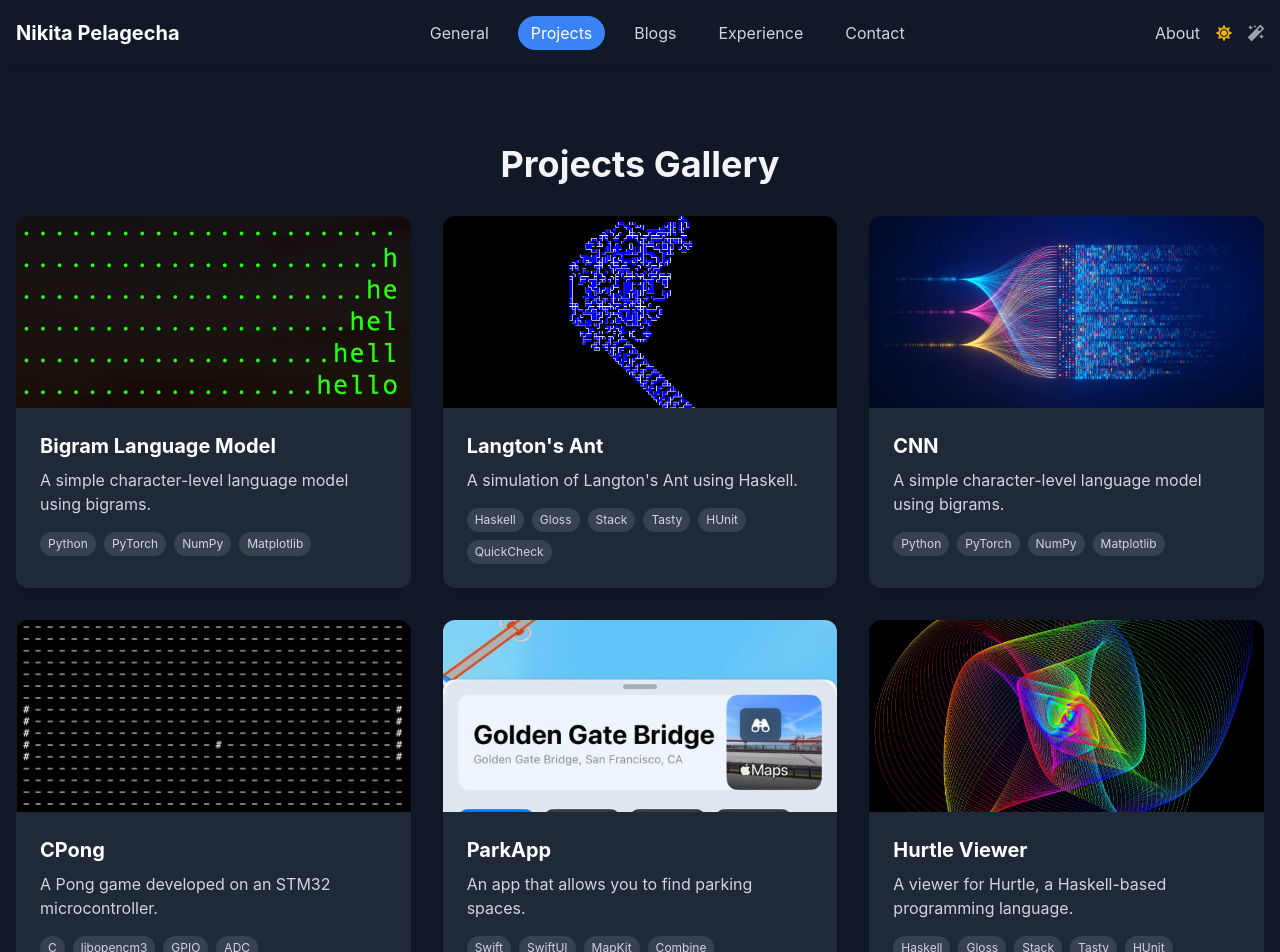
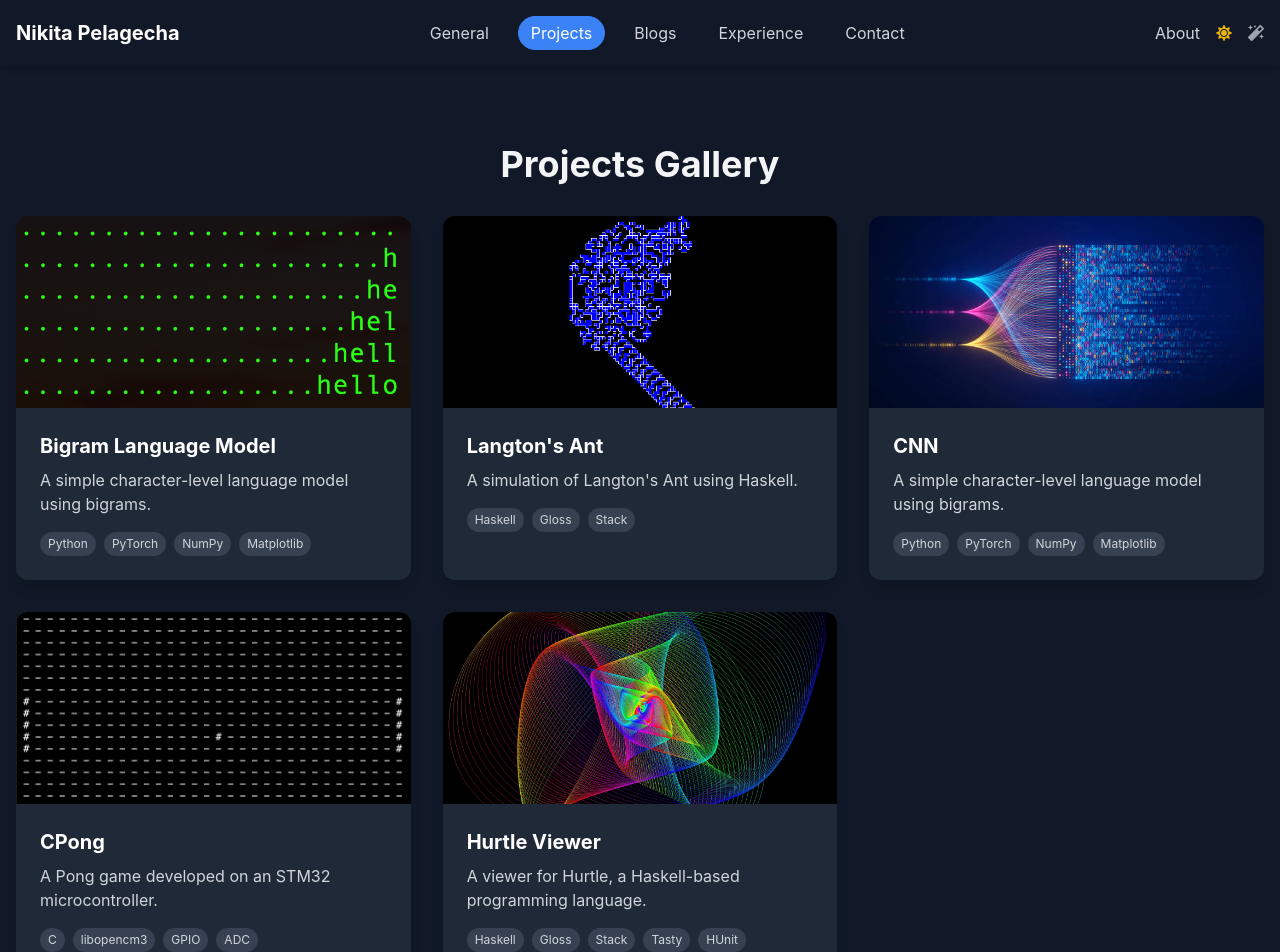
Before and after one commit to pelagecha/website, a Next.js app: page /projects in a window 1280 px wide. Shown: the top 952 px of the page. Built offline with nearby package versions, Linux system fonts and the light colour scheme.

Commit message:
removed jump animation from the info tile

```diff
--- a/app/components/InfoSection.tsx
+++ b/app/components/InfoSection.tsx
@@ -26,7 +26,7 @@ const InfoTile: React.FC<InfoTileProps> = ({
     return (
         <motion.div
             variants={{
-                hidden: { opacity: 0, y: 20 },
+                hidden: { opacity: 0, y: 0 },
                 visible: { opacity: 1, y: 0 },
             }}
             whileHover={{ scale: 1.02 }}
@@ -41,7 +41,7 @@ const InfoTile: React.FC<InfoTileProps> = ({
                 border ${
                     theme === "dark" ? "border-[#cfc4af]" : "border-gray-400"
                 }
-                transition-all duration-300 ease-in-out
+                transition-all duration-400 ease-in-out
             `}
         >
             <h2 className="text-lg sm:text-xl font-semibold mb-3 sm:mb-4 text-center">
@@ -64,7 +64,7 @@ const InfoSection: React.FC = () => {
 
     // Define animation variants for parent and children
     const containerVariants = {
-        hidden: { opacity: 0, y: 50 },
+        hidden: { opacity: 0, y: 0 },
         visible: {
             opacity: 1,
             y: 0,
--- a/app/data/projectsData.ts
+++ b/app/data/projectsData.ts
@@ -34,14 +34,7 @@ export const projectsData: Project[] = [
         name: "Langton's Ant",
         image: "/images/projects/ants/cover.png",
         date: "2023-10-15",
-        technologies: [
-            "Haskell",
-            "Gloss",
-            "Stack",
-            "Tasty",
-            "HUnit",
-            "QuickCheck",
-        ],
+        technologies: ["Haskell", "Gloss", "Stack"],
         title: "Langton's Ant",
         duration: "2 weeks",
         summary: "A simulation of Langton's Ant using Haskell.",
@@ -75,18 +68,18 @@ export const projectsData: Project[] = [
         markdownContent: "cpong.md",
     },
 
-    {
-        slug: "parkapp",
-        name: "ParkApp",
-        image: "/images/projects/parkapp/cover.jpg",
-        date: "2023-10-15",
-        technologies: ["Swift", "SwiftUI", "MapKit", "Combine"],
-        title: "ParkApp",
-        duration: "2 weeks",
-        summary: "An app that allows you to find parking spaces.",
-        description: "",
-        markdownContent: "parkapp.md",
-    },
+    // {
+    //     slug: "parkapp",
+    //     name: "ParkApp",
+    //     image: "/images/projects/parkapp/cover.jpg",
+    //     date: "2023-10-15",
+    //     technologies: ["Swift", "SwiftUI", "MapKit", "Combine"],
+    //     title: "ParkApp",
+    //     duration: "2 weeks",
+    //     summary: "An app that allows you to find parking spaces.",
+    //     description: "",
+    //     markdownContent: "parkapp.md",
+    // },
 
     {
         slug: "hurtle",
```
